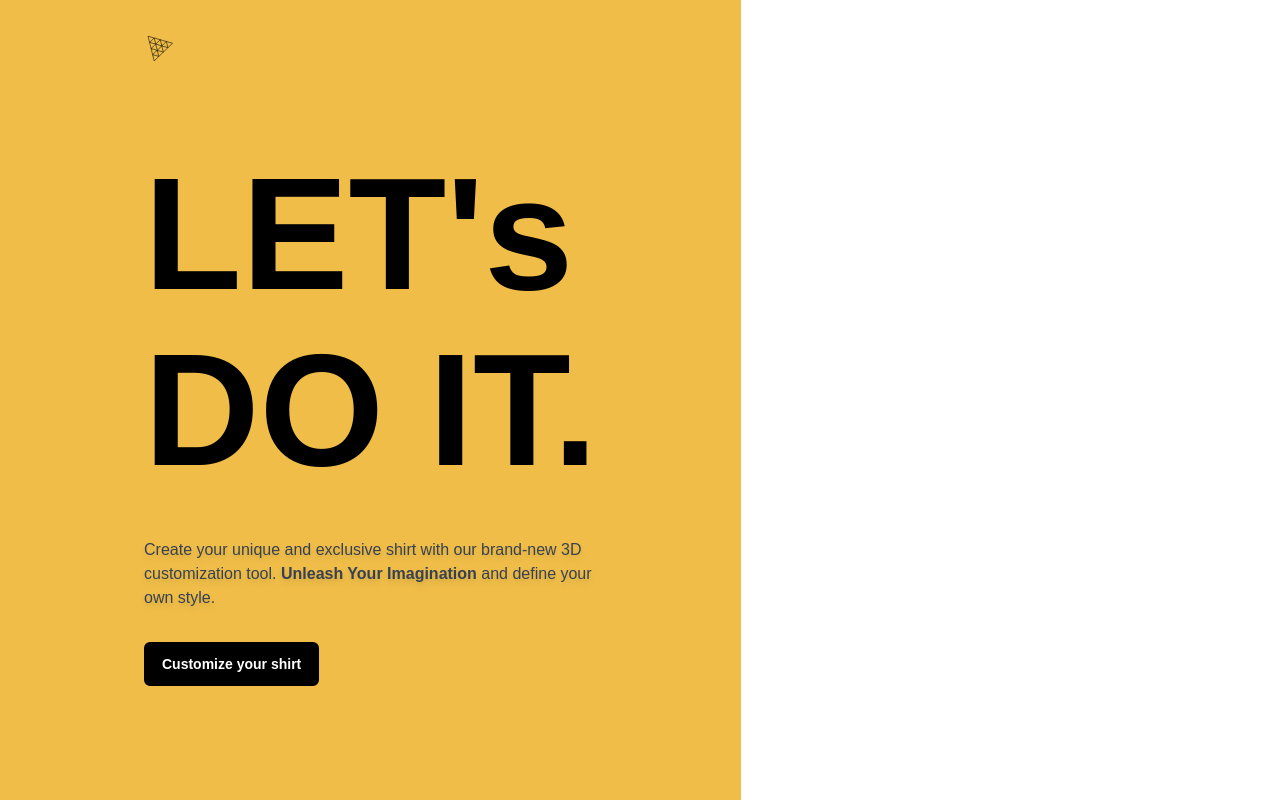
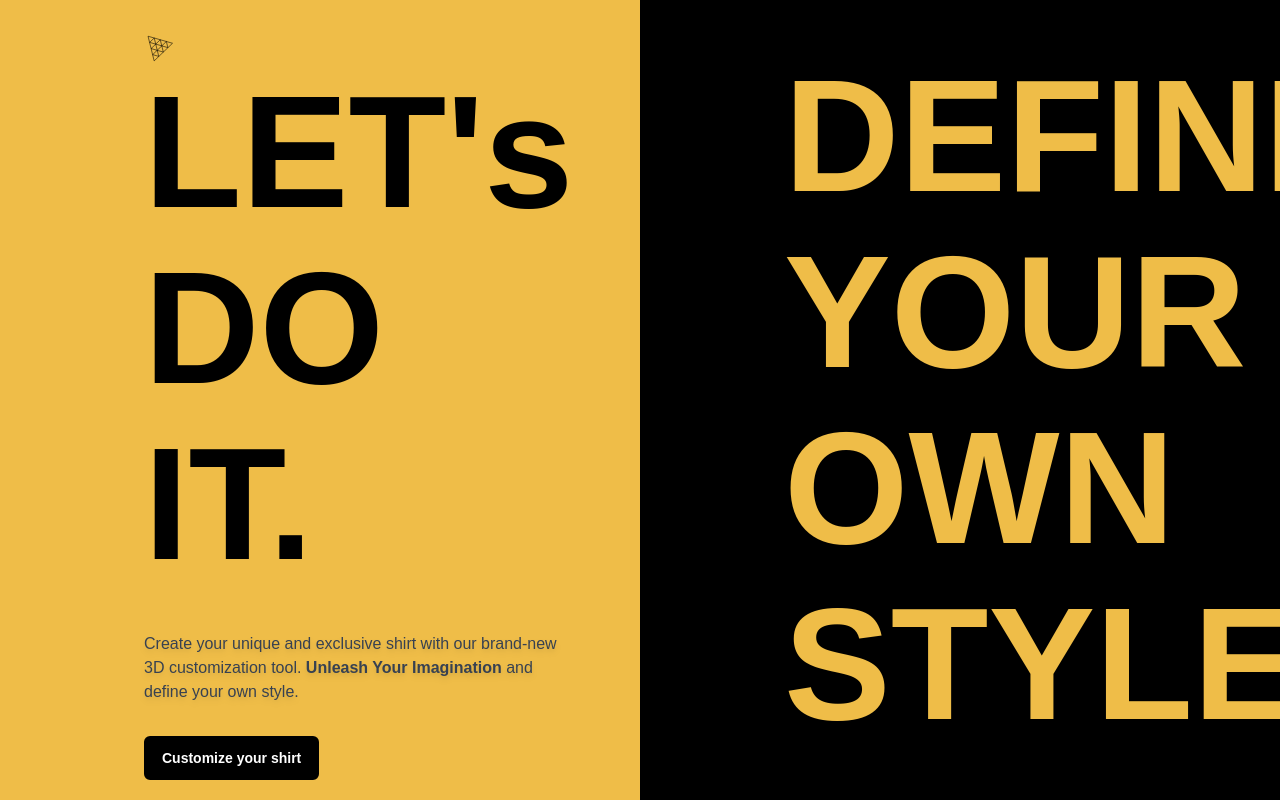
Before and after one commit to SamstyleGhost/threejs, a React (Vite) app in the folder client/: page / in a window 1280 px wide. Built offline with nearby package versions, Linux system fonts and the light colour scheme; a web font is replaced by a local one.

Commit message:
Responsive homepage

```diff
--- a/client/src/index.css
+++ b/client/src/index.css
@@ -20,7 +20,11 @@ html {
 }
 
 .home {
-  @apply w-fit xl:h-full flex xl:justify-between justify-start items-start flex-col xl:py-8 xl:px-36 sm:p-8 p-6 max-xl:gap-7 absolute z-10 bg-[#efbd48];
+  @apply w-1/2 h-full flex xl:justify-between justify-start items-start flex-col xl:py-8 xl:px-36 sm:p-8 p-6 max-xl:gap-7 z-10 relative bg-[#efbd48];
+}
+
+.home-alternate {
+  @apply w-1/2 h-full flex xl:justify-between justify-start items-start flex-col xl:py-8 xl:px-36 sm:p-8 p-6 max-xl:gap-7 z-10 relative bg-black;
 }
 
 .home-content {
@@ -29,6 +33,10 @@ html {
 
 .head-text {
   @apply xl:text-[10rem] text-[6rem] xl:leading-[11rem] leading-[7rem] font-black text-black;
+}
+
+.head-text-alternate {
+  @apply xl:text-[10rem] text-[6rem] xl:leading-[11rem] leading-[7rem] font-black text-[#efbd48];
 }
 
 .download-btn {
--- a/client/src/pages/Home.jsx
+++ b/client/src/pages/Home.jsx
@@ -14,6 +14,7 @@ const Home = () => {
   return (
     <AnimatePresence>
       {snap.intro && ( // Checking to see whether we are on the homepage in order to display homepage data
+      <div className='flex flex-row justify-between h-full bg-black'>
         <motion.section className='home' {...slideAnimation('left')}> {/* its gonna slide from the left */}
           <motion.header {...slideAnimation('down')}> {/* its gonna slide from the top, in combination with the above motion.section animation, it will slide in from the top left */}
             <img
@@ -43,6 +44,16 @@ const Home = () => {
             </motion.div>
           </motion.div>
         </motion.section>
+        <motion.section className='home-alternate' {...slideAnimation('right')}>
+          <motion.div className='home-content' {...headContainerAnimation}>
+            <motion.div {...headTextAnimation}>
+              <h1 className='head-text-alternate'>
+                DEFINE <br className='xl:block hidden'/> {/* Break tag only on large devices */} YOUR OWN STYLE.
+              </h1>
+            </motion.div>
+          </motion.div>
+        </motion.section>
+      </div>
       )}
     </AnimatePresence>
   )
```
